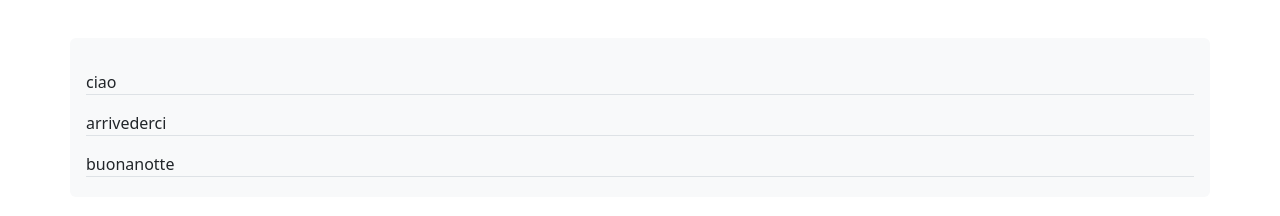
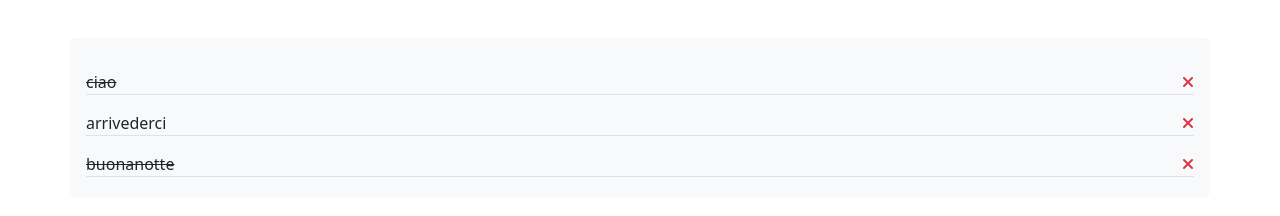
Before and after one commit to MassimoRomano/vue-todolist, a plain HTML site: page index.html in a window 1280 px wide. Shown: the part 136-352 px from the top of the page. Drawn offline with nearby package versions, Linux system fonts and the light colour scheme.

Commit message:
add line and remove

```diff
--- a/assets/main.js
+++ b/assets/main.js
@@ -34,6 +34,13 @@ createApp({
             this.tasks.unshift(this.newTask)
             this.newTask = ''
         },
-
+        /* funzione per eliminare le task dalla dom */
+        removeTask(index) {
+            this.tasks.splice(index, 1)
+        },
+        /* funzione per aggiunger una linea sulla task nel caso ci clicco */
+        lineCheck(index) {
+            this.tasks[index].done = !this.tasks[index].done
+        }
     }
 }).mount('#app')
--- a/index.html
+++ b/index.html
@@ -46,7 +46,19 @@
                     v-for="(task, index) in tasks"
                     class="d-flex justify-content-between border-bottom mt-3"
                   >
+                  <span
+                  :class="{'text-decoration-line-through': task.done}"
+                  @click="lineCheck(index)"
+                >
                   {{ task.text }}
+                </span>
+                <span>
+                  <i
+                    @click="removeTask(index)"
+                    class="fa-solid fa-xmark text-danger"
+                  ></i>
+                </span>
+
                   </div>
                 </div>
           </div>
```
